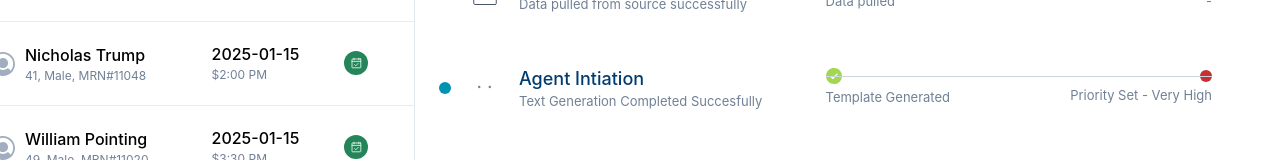
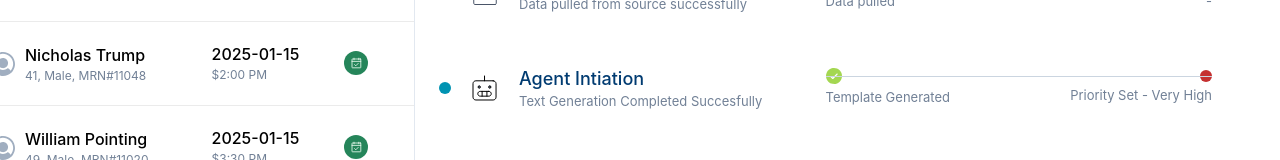
Before and after one commit to chavangorakh1999/permanente, a React (Create React App) app: page / in a window 1280 px wide. Both pictures are taken after a click on the element "11098 - William Pointing". Shown: the part 374-534 px from the top of the page. Built offline with nearby package versions, Linux system fonts and the light colour scheme.

Commit message:
Added color to agent

```diff
--- a/src/components/ProfileDetails.tsx
+++ b/src/components/ProfileDetails.tsx
@@ -150,7 +150,7 @@ const ProfileDetails = (props: any) => {
 						</div>
 						<div className="flex flex-row items-center gap-x-[16px]">
 							<div className="h-[36px] w-[36px]">
-								<AgentIcon height={"100%"} width={"100%"} />
+								<AgentIcon height={"100%"} width={"100%"} stroke="black" />
 							</div>
 							<div className="flex flex-col ">
 								<span className="text-xl font-semibold text-primaryText">
```
